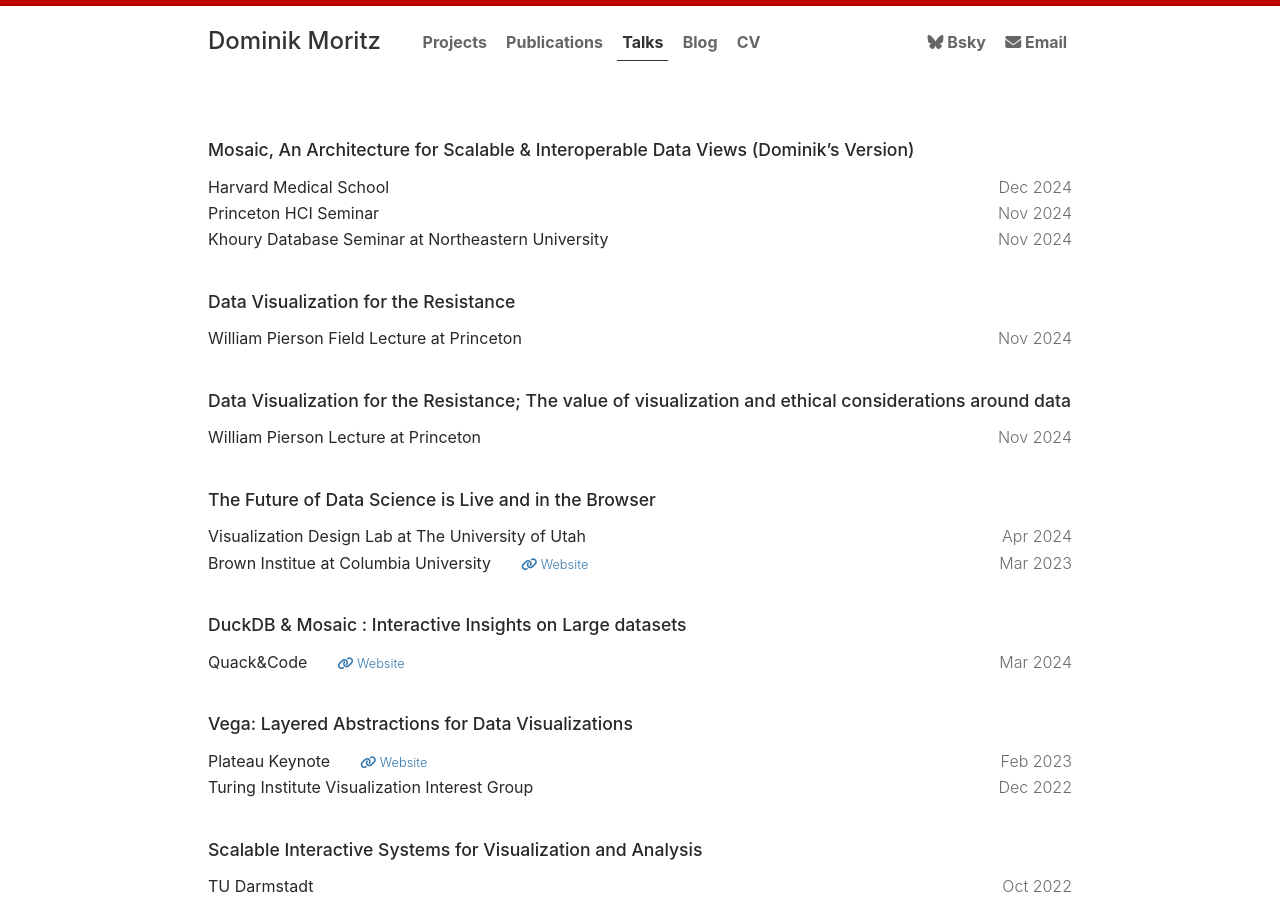
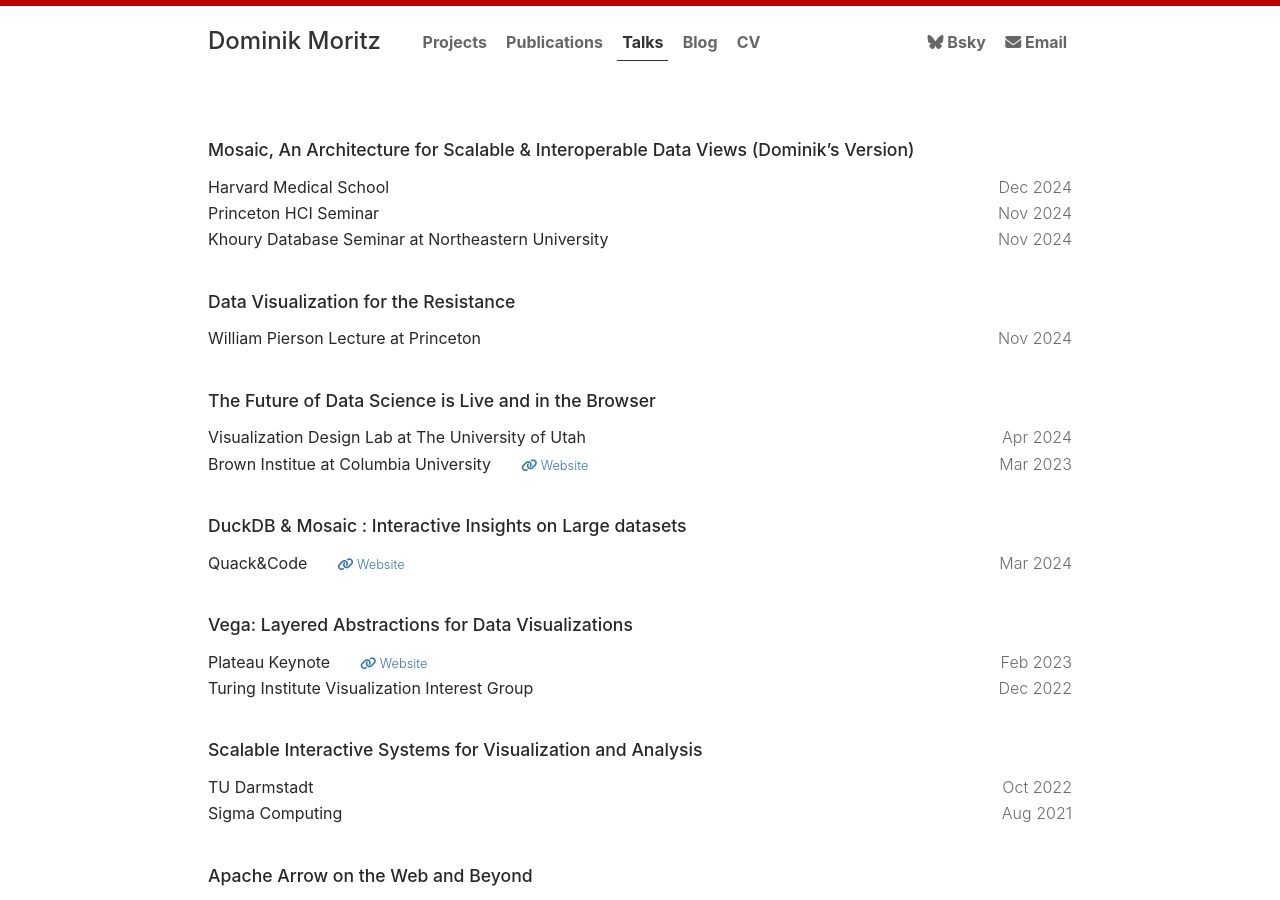
Before and after one commit to domoritz/domoritz.github.io, a Jekyll site: the page built from talks.md, in a window 1280 px wide and 900 px high. Built offline with Jekyll 4.4.1, drawn with Linux system fonts in a browser that asks for light colours.

Commit message:
fix duplicate talk

```diff
--- a/_data/talks.yml
+++ b/_data/talks.yml
@@ -1,13 +1,10 @@
 - title: "Mosaic, An Architecture for Scalable & Interoperable Data Views (Dominik's Version)"
   location: "Harvard Medical School"
   date: 2024-12-09
-- title: "Data Visualization for the Resistance"
-  location: "William Pierson Field Lecture at Princeton"
-  date: 2024-11-14
 - title: "Mosaic, An Architecture for Scalable & Interoperable Data Views (Dominik's Version)"
   location: "Princeton HCI Seminar"
   date: 2024-11-14
-- title: "Data Visualization for the Resistance; The value of visualization and ethical considerations around data"
+- title: "Data Visualization for the Resistance"
   location: "William Pierson Lecture at Princeton"
   date: 2024-11-14
 - title: "Mosaic, An Architecture for Scalable & Interoperable Data Views (Dominik's Version)"
```
